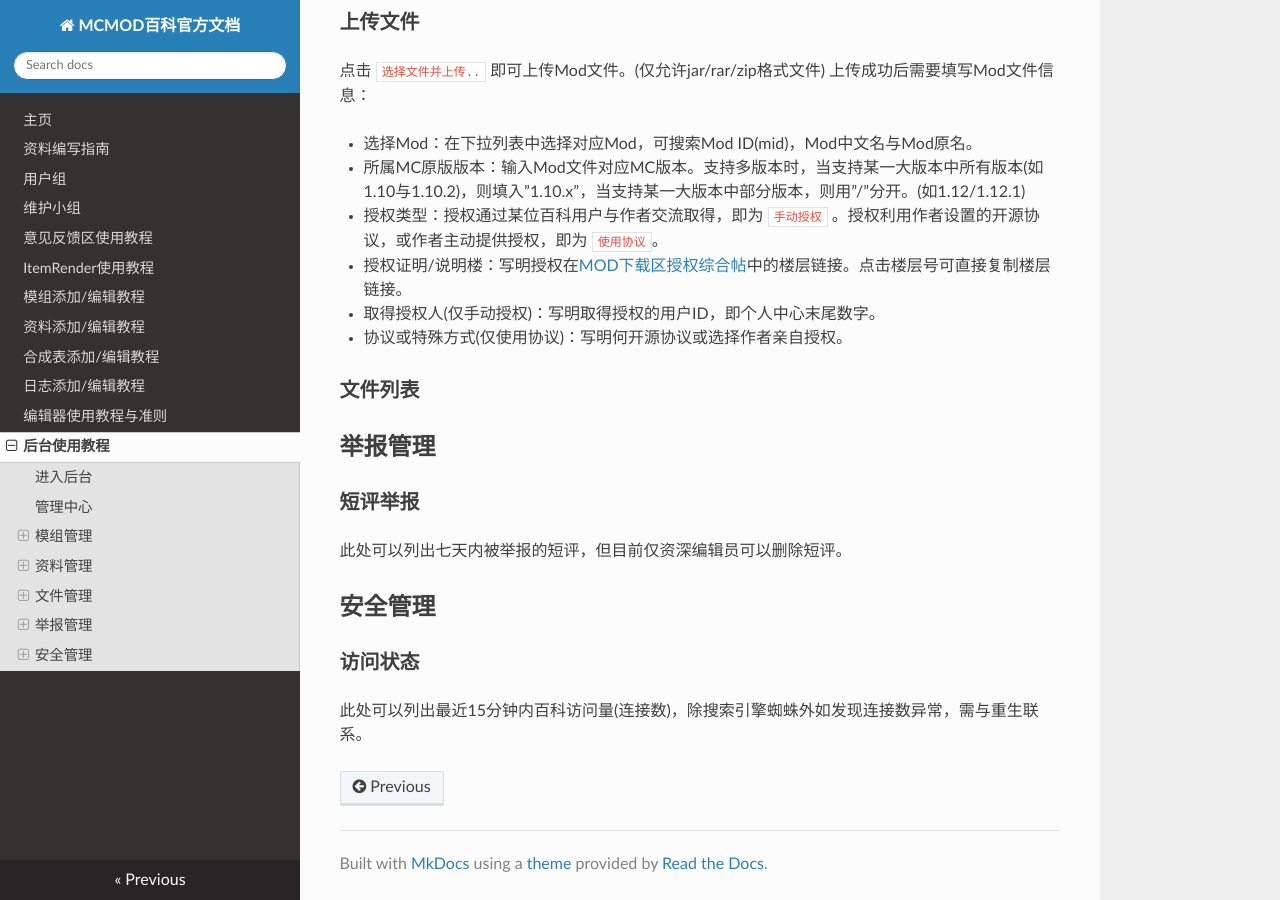
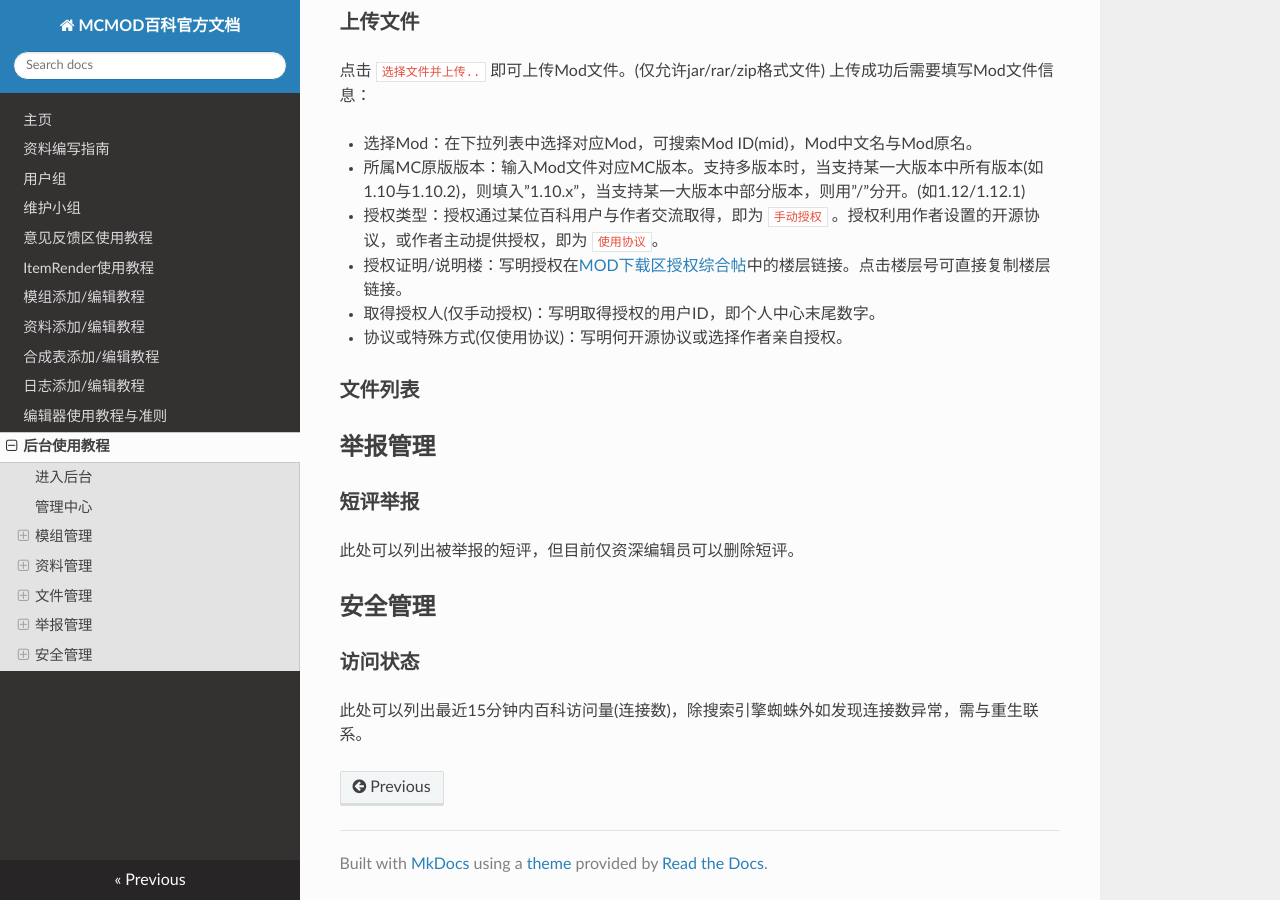
Before and after one commit to Ahrwing/mcmod, an MkDocs documentation site: the page built from docs/admin.md, in a window 1280 px wide and 900 px high, scrolled down 9579 px. Built offline with MkDocs 1.6.1, drawn with Linux system fonts in a browser that asks for light colours; nearby versions of some CDN libraries; old or Windows-style settings are respelled for this version of MkDocs.

Commit message:
Update admin.md

```diff
--- a/docs/admin.md
+++ b/docs/admin.md
@@ -149,7 +149,7 @@
 
 ### 短评举报
 
-此处可以列出七天内被举报的短评，但目前仅资深编辑员可以删除短评。
+此处可以列出被举报的短评，但目前仅资深编辑员可以删除短评。
 
 ## 安全管理
 
```
